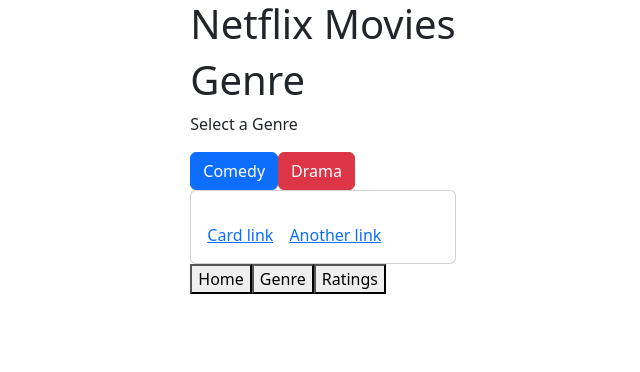
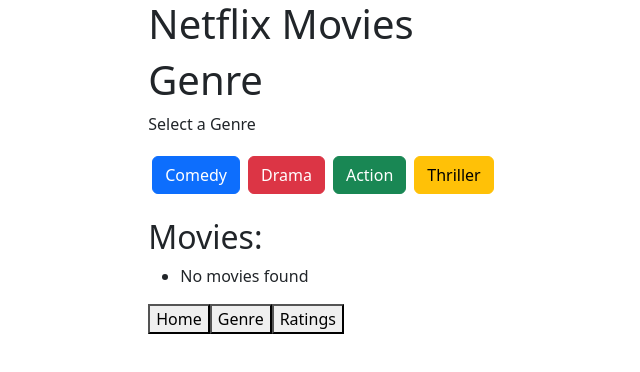
Before and after one commit to sallymarie-dev/hackathon-project, a React (Vite) app: page / in a window 1280 px wide. Both pictures are taken after a click on the button "Genre". Shown: the top 372 px of the page, without its empty margins (317-957 px from the left). Built offline with nearby package versions, Linux system fonts and the light colour scheme.

Commit message:
pages display movie, title, ratings, and genre

```diff
--- a/src/App.css
+++ b/src/App.css
@@ -0,0 +1,10 @@
+/* App.css */
+body {
+  background-color: #f0f8ff; /* Light blue */
+}
+
+.header {
+  background-color: #ffcc00; /* Yellow */
+  padding: 20px;
+  text-align: center;
+}
--- a/src/pages/Genre.jsx
+++ b/src/pages/Genre.jsx
@@ -1,47 +1,138 @@
-import { useState } from "react"
+// import { useState } from "react";
+
+// export default function Genre({ data }) {
+
+//     const [filteredList, setFilteredList] = useState([]);
+
+//     function handleGenre(genre) {
+//         console.log("clicked Genre")
+
+//         const comedyGenre = data.filter((movie)=> movie.Genre.includes(genre));
+
+//         setFilteredList(comedyGenre)
+//     }
+
+
+//     // for (let i = 0; i < comedyGenre.length; i++) {
+//     //     filteredList.push(<>
+//     //         <li>{filteredList[i].Name}</li>
+//     //     </>)
+//     // }
+
+
+// }
+
+
+
+
+// import { useState } from "react";
+
+// export default function Genre({ data }) {
+//   const [filteredList, setFilteredList] = useState([]);
+
+//   function handleGenre(genre) {
+//     const filtered = data.filter((movie) => movie.Genre.includes(genre));
+//     setFilteredList(filtered);
+//   }
+
+//   return (
+//     <>
+//       <h1>Genre</h1>
+//       <p>Select a Genre</p>
+//       <div>
+//         <button
+//           type="button"
+//           className="btn btn-primary"
+//           onClick={() => handleGenre("comedies")}
+//         >
+//           Comedy
+//         </button>
+//         <button
+//           type="button"
+//           className="btn btn-danger"
+//           onClick={() => handleGenre("drama")}
+//         >
+//           Drama
+//         </button>
+//         <button
+//           type="button"
+//           className="btn btn-success"
+//           onClick={() => handleGenre("action")}
+//         >
+//           Action
+//         </button>
+//         <button
+//           type="button"
+//           className="btn btn-warning"
+//           onClick={() => handleGenre("thriller")}
+//         >
+//           Thriller
+//         </button>
+//       </div>
+
+//       <h2>Movies:</h2>
+//       <ul>
+//         {filteredList.map((movie, index) => (
+//           <li key={index}>{movie.Name}</li>
+//         ))}
+//       </ul>
+//     </>
+//   );
+// }
+
+import { useState } from "react";
 
 export default function Genre({ data }) {
+    const [filteredList, setFilteredList] = useState([]);
 
-    const [filteredList, setFilteredList] = useState([])
-
-    function handleGenre() {
-        console.log("clicked Genre")
-
-        const comedyGenre = []
-        for (let i = 0; i < data.length; i++) {
-            if (data[i].Genre.includes("comedies")) {
-                comedyGenre.push(data[i])
-            }
-        }
-        setFilteredList(comedyGenre)
+    // Filter movies by genre
+    function handleGenre(genre) {
+        const filtered = data.filter((movie) => movie.Genre.includes(genre));
+        setFilteredList(filtered);
+        console.log("Filtered Movies:", filtered);
     }
-
-
-    // for (let i = 0; i < comedyGenre.length; i++) {
-    //     filteredList.push(<>
-    //         <li>{filteredList[i].Name}</li>
-    //     </>)
-    // }
 
     return (
         <>
             <h1>Genre</h1>
             <p>Select a Genre</p>
-
-            <button type="button" className="btn btn-primary" onClick={handleGenre}>Comedy</button>
-            <button type="button" className="btn btn-danger">Drama</button>
-            {/* <button type="button" className="btn btn-success" onClick={handleGenre}>Action</button>
-            <button type="button" className="btn btn-warning">Thriller</button> */}
-
-            <div className="card">
-                <div className="card-body">
-                    <h4 className="card-title">
-                    </h4><p className="card-text"></p><a href="#" className="card-link">Card link</a><a href="#" className="card-link">Another link</a>
-
-                </div>
+            <div style={{ marginBottom: "20px" }}>
+                <button
+                    className="btn btn-primary m-1"
+                    onClick={() => handleGenre("Comedies")}
+                >
+                    Comedy
+                </button>
+                <button
+                    className="btn btn-danger m-1"
+                    onClick={() => handleGenre("Dramas")}
+                >
+                    Drama
+                </button>
+                <button
+                    className="btn btn-success m-1"
+                    onClick={() => handleGenre("Action")}
+                >
+                    Action
+                </button>
+                <button
+                    className="btn btn-warning m-1"
+                    onClick={() => handleGenre("Thriller")}
+                >
+                    Thriller
+                </button>
             </div>
 
-
+            <h2>Movies:</h2>
+            <ul>
+                {filteredList.length === 0 ? (
+                    <li>No movies found</li>
+                ) : (
+                    filteredList.map((movie, index) => (
+                        <li key={index}>{movie.Title}</li>
+                    ))
+                )}
+            </ul>
         </>
-    )
+    );
 }
--- a/src/pages/Ratings.jsx
+++ b/src/pages/Ratings.jsx
@@ -1,9 +1,66 @@
-export default function Ratings() {
+import { useState } from "react";
+
+export default function Ratings({ data }) {
+    const [filteredList, setFilteredList] = useState([]);
+
+    // Filter movies by rating
+    function handleRating(rating) {
+        const filtered = data.filter((movie) => movie.Rating.includes(rating));
+        setFilteredList(filtered);
+        console.log("Filtered Movies by Rating:", filtered);
+    }
+
     return (
         <>
             <h1>Ratings</h1>
             <p>Select a Rating</p>
+            <div style={{ marginBottom: "20px" }}>
+                <button
+                    className="btn btn-primary m-1"
+                    onClick={() => handleRating("TV-MA")}
+                >
+                    TV-MA
+                </button>
+                <button
+                    className="btn btn-danger m-1"
+                    onClick={() => handleRating("TV-PG")}
+                >
+                    TV-PG
+                </button>
+                <button
+                    className="btn btn-success m-1"
+                    onClick={() => handleRating("TV-14")}
+                >
+                    TV-14
+                </button>
+                <button
+                    className="btn btn-warning m-1"
+                    onClick={() => handleRating("R")}
+                >
+                    R
+                </button>
+                <button
+                    className="btn btn-info m-1"
+                    onClick={() => handleRating("NR")}
+                >
+                    NR
+                </button>
+                <button
+                    className="btn btn-secondary m-1"
+                    onClick={() => handleRating("TV-G")}
+                >
+                    TV-G
+                </button>
+            </div>
 
+            <h2>Movies:</h2>
+            <ul>
+                {filteredList.length === 0 ? (
+                    <li>No movies found</li>
+                ) : (
+                    filteredList.map((movie) => <li key={movie.id}>{movie.Title}</li>)
+                )}
+            </ul>
         </>
-    )
+    );
 }
```
